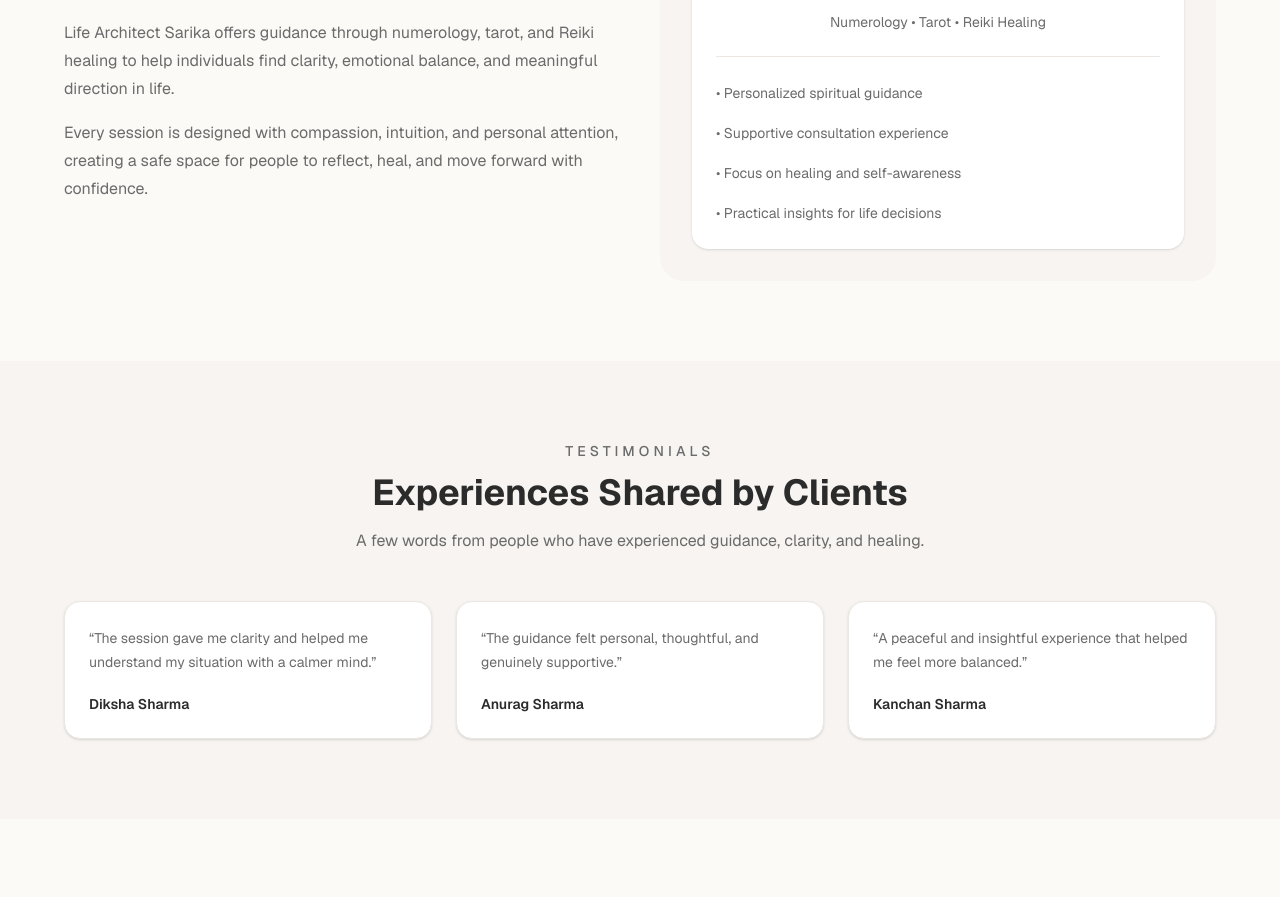
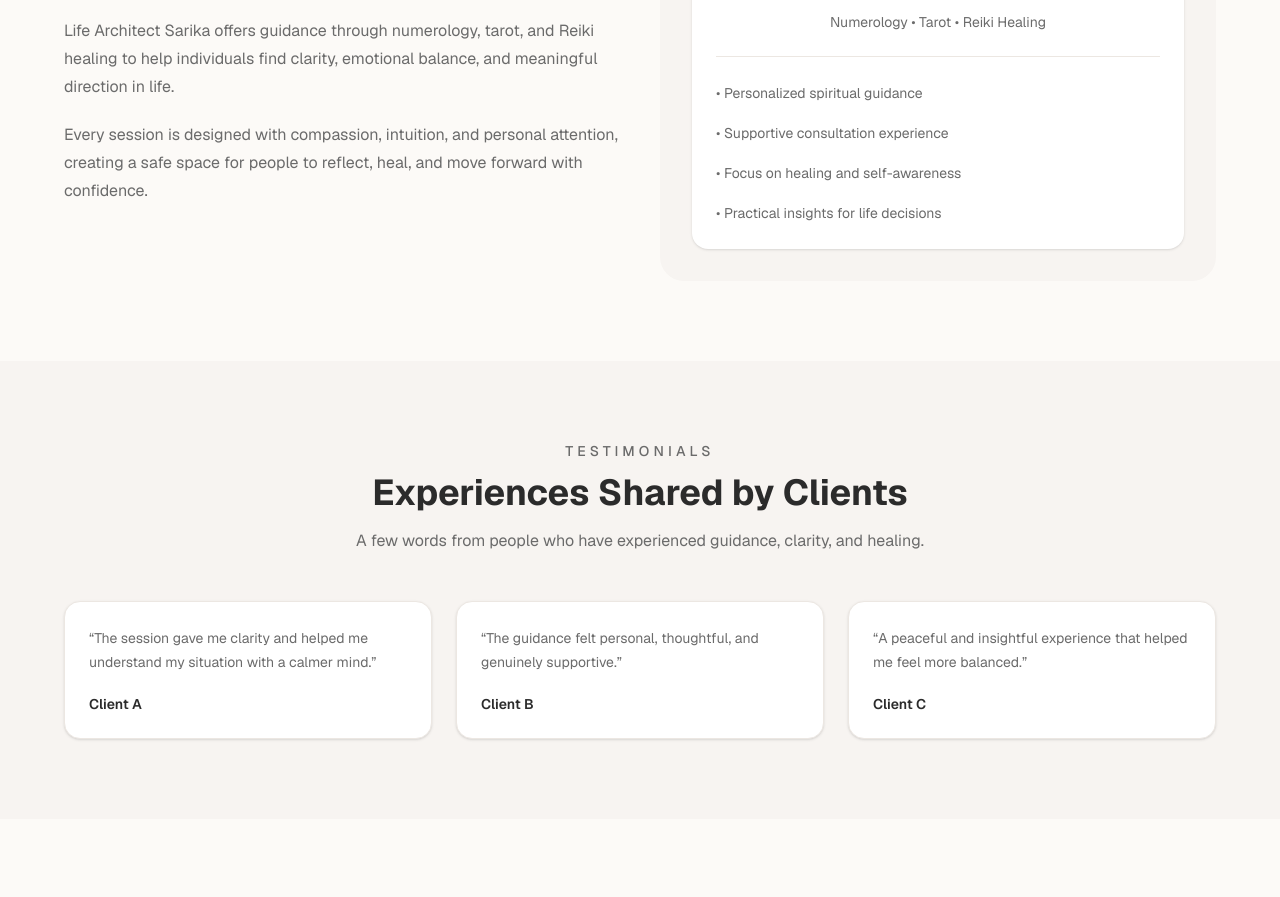
Before and after one commit to akashsharmaclicks-learningaccount/lifearchitectsarika-website, a Next.js app in the folder apps/web/: page / in a window 1280 px wide. Shown: the part 1597-2494 px from the top of the page. Built offline with nearby package versions, Linux system fonts and the light colour scheme; no server answers.

Commit message:
refactor: move homepage content into centralized content layer

```diff
--- a/apps/web/src/components/sections/AboutSection.tsx
+++ b/apps/web/src/components/sections/AboutSection.tsx
@@ -1,45 +1,44 @@
+import { aboutContent } from "@/content/about";
+
 export function AboutSection() {
   return (
     <section id="about" className="px-6 py-20">
       <div className="mx-auto grid max-w-6xl gap-10 md:grid-cols-2 md:items-center">
         <div>
           <p className="text-sm font-medium uppercase tracking-[0.3em] text-[var(--muted)]">
-            About
+            {aboutContent.eyebrow}
           </p>
 
           <h2 className="mt-3 text-3xl font-bold text-foreground md:text-4xl">
-            Meet Sarika, Your Guide Towards Clarity and Inner Balance
+            {aboutContent.heading}
           </h2>
 
-          <p className="mt-5 leading-7 text-[var(--muted)]">
-            Life Architect Sarika offers guidance through numerology, tarot, and Reiki healing to
-            help individuals find clarity, emotional balance, and meaningful direction in life.
-          </p>
-
-          <p className="mt-4 leading-7 text-[var(--muted)]">
-            Every session is designed with compassion, intuition, and personal attention, creating a
-            safe space for people to reflect, heal, and move forward with confidence.
-          </p>
+          {aboutContent.paragraphs.map((paragraph) => (
+            <p key={paragraph} className="mt-5 leading-7 text-[var(--muted)]">
+              {paragraph}
+            </p>
+          ))}
         </div>
 
         <div className="rounded-3xl bg-[var(--section-background)] p-8">
           <div className="rounded-2xl bg-[var(--card)] p-6 shadow-sm">
             <div className="mx-auto flex h-32 w-32 items-center justify-center rounded-full bg-[var(--secondary)] text-4xl font-bold text-[var(--primary)]">
-              S
+              {aboutContent.profile.initials}
             </div>
 
-            <h3 className="mt-6 text-center text-xl font-semibold text-foreground">Sarika</h3>
+            <h3 className="mt-6 text-center text-xl font-semibold text-foreground">
+              {aboutContent.profile.name}
+            </h3>
 
             <p className="mt-2 text-center text-sm text-[var(--muted)]">
-              Numerology • Tarot • Reiki Healing
+              {aboutContent.profile.expertise}
             </p>
 
             <div className="mt-6 border-t border-[var(--border)] pt-6">
               <ul className="space-y-4 text-sm leading-6 text-[var(--muted)]">
-                <li>• Personalized spiritual guidance</li>
-                <li>• Supportive consultation experience</li>
-                <li>• Focus on healing and self-awareness</li>
-                <li>• Practical insights for life decisions</li>
+                {aboutContent.profile.approach.map((item) => (
+                  <li key={item}>• {item}</li>
+                ))}
               </ul>
             </div>
           </div>
--- a/apps/web/src/components/sections/ServicesSection.tsx
+++ b/apps/web/src/components/sections/ServicesSection.tsx
@@ -1,25 +1,4 @@
-import { Gem, Sparkles, WandSparkles } from "lucide-react";
-
-const services = [
-  {
-    title: "Numerology",
-    description:
-      "Gain meaningful insights through numbers connected with your name, birth date, and life path.",
-    icon: Gem,
-  },
-  {
-    title: "Tarot",
-    description:
-      "Receive intuitive guidance and clarity for personal, emotional, and life-related questions.",
-    icon: Sparkles,
-  },
-  {
-    title: "Reiki Healing",
-    description:
-      "Experience calming energy healing sessions focused on balance, relaxation, and inner peace.",
-    icon: WandSparkles,
-  },
-];
+import { services } from "@/content/services";
 
 export function ServicesSection() {
   return (
--- a/apps/web/src/components/sections/TestimonialsSection.tsx
+++ b/apps/web/src/components/sections/TestimonialsSection.tsx
@@ -1,18 +1,4 @@
-const testimonials = [
-  {
-    name: "Diksha Sharma",
-    text: "The session gave me clarity and helped me understand my situation with a calmer mind.",
-  },
-  {
-    name: "Anurag Sharma",
-    text: "The guidance felt personal, thoughtful, and genuinely supportive.",
-  },
-  {
-    name: "Kanchan Sharma",
-    text: "A peaceful and insightful experience that helped me feel more balanced.",
-  },
-];
-
+import { testimonials } from "@/content/testimonials";
 export function TestimonialsSection() {
   return (
     <section className="bg-[var(--section-background)] px-6 py-20">
--- /dev/null
+++ b/apps/web/src/content/about.ts
@@ -0,0 +1,19 @@
+export const aboutContent = {
+  eyebrow: "About",
+  heading: "Meet Sarika, Your Guide Towards Clarity and Inner Balance",
+  paragraphs: [
+    "Life Architect Sarika offers guidance through numerology, tarot, and Reiki healing to help individuals find clarity, emotional balance, and meaningful direction in life.",
+    "Every session is designed with compassion, intuition, and personal attention, creating a safe space for people to reflect, heal, and move forward with confidence.",
+  ],
+  profile: {
+    name: "Sarika",
+    initials: "S",
+    expertise: "Numerology • Tarot • Reiki Healing",
+    approach: [
+      "Personalized spiritual guidance",
+      "Supportive consultation experience",
+      "Focus on healing and self-awareness",
+      "Practical insights for life decisions",
+    ],
+  },
+};
--- /dev/null
+++ b/apps/web/src/content/services.ts
@@ -0,0 +1,22 @@
+import { Gem, Sparkles, WandSparkles } from "lucide-react";
+
+export const services = [
+  {
+    title: "Numerology",
+    description:
+      "Gain meaningful insights through numbers connected with your name, birth date, and life path.",
+    icon: Gem,
+  },
+  {
+    title: "Tarot",
+    description:
+      "Receive intuitive guidance and clarity for personal, emotional, and life-related questions.",
+    icon: Sparkles,
+  },
+  {
+    title: "Reiki Healing",
+    description:
+      "Experience calming energy healing sessions focused on balance, relaxation, and inner peace.",
+    icon: WandSparkles,
+  },
+];
--- /dev/null
+++ b/apps/web/src/content/testimonials.ts
@@ -0,0 +1,14 @@
+export const testimonials = [
+  {
+    name: "Client A",
+    text: "The session gave me clarity and helped me understand my situation with a calmer mind.",
+  },
+  {
+    name: "Client B",
+    text: "The guidance felt personal, thoughtful, and genuinely supportive.",
+  },
+  {
+    name: "Client C",
+    text: "A peaceful and insightful experience that helped me feel more balanced.",
+  },
+];
```
